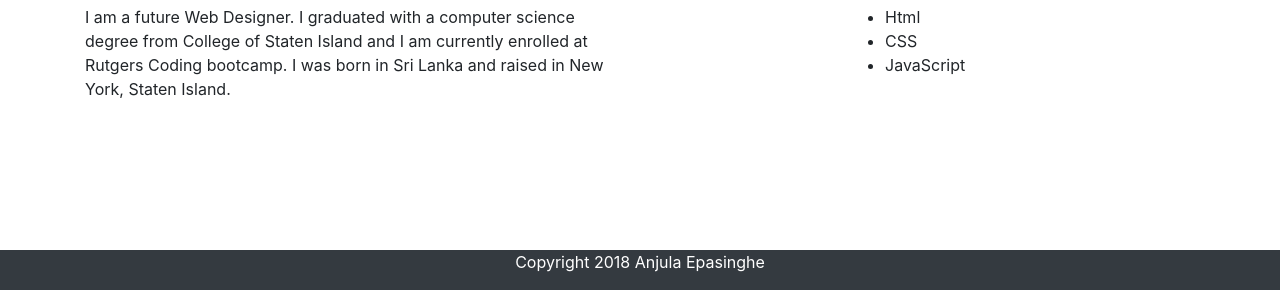
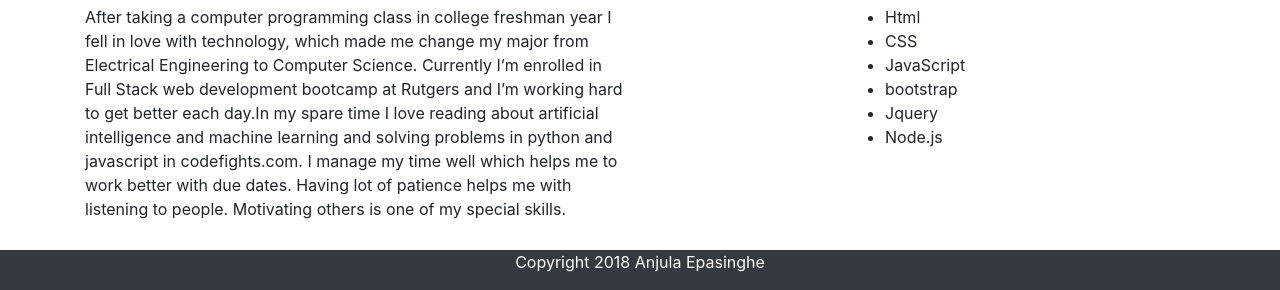
Before and after one commit to mlanjula94/mlanjula94.github.io, a plain HTML site: page index.html in a window 1280 px wide. Shown: the part 510-800 px from the top of the page. Drawn offline with nearby package versions, Linux system fonts and the light colour scheme.

Commit message:
update index

```diff
--- a/index.html
+++ b/index.html
@@ -38,8 +38,12 @@
             <div class="col-sm-6">
                 <!-- Content -->
                 <p class="h2 bg-info text-white">About me</p>
-                <p class="txt-info">I am a future Web Designer. I graduated with a computer science degree from College of Staten Island and I am currently enrolled at Rutgers Coding bootcamp. I was born in Sri Lanka and
-                        raised in New York, Staten Island. </p>
+                <p class="txt-info">After taking a computer programming class in college freshman year I fell in love with technology, which
+                    made me change my major from Electrical Engineering to Computer Science. Currently I’m enrolled in Full
+                    Stack web development bootcamp at Rutgers and I’m working hard to get better each day.In my spare time
+                    I love reading about artificial intelligence and machine learning and solving problems in python and
+                    javascript in codefights.com. I manage my time well which helps me to work better with due dates. Having
+                    lot of patience helps me with listening to people. Motivating others is one of my special skills. </p>
 
             </div>
             <div class="col-sm-2">
@@ -51,6 +55,9 @@
                     <li>Html</li>
                     <li>CSS</li>
                     <li>JavaScript</li>
+                    <li>bootstrap</li>
+                    <li>Jquery</li>
+                    <li>Node.js</li>
                 </ul>
             </div>
 
```
Lines whose indentation alone changed are shown as unchanged.
